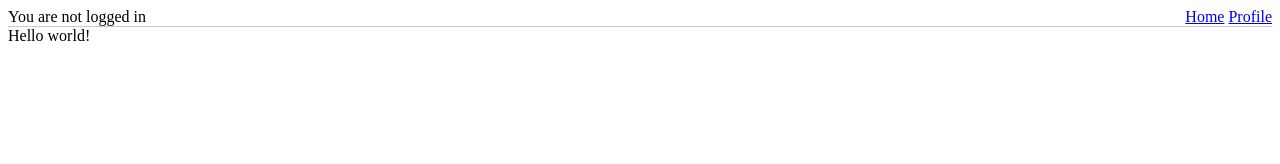
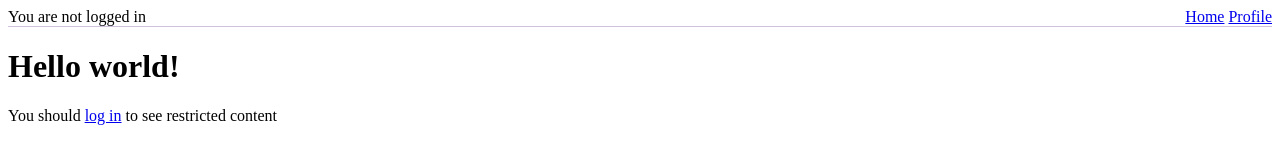
Before and after one commit to prawee/gatsby-auth, a Gatsby site: page / in a window 1280 px wide. Built offline with nearby package versions, Linux system fonts and the light colour scheme; Gatsby itself is replaced by a stand-in of ours.

Commit message:
update text on first page

```diff
--- a/src/pages/index.js
+++ b/src/pages/index.js
@@ -1,4 +1,20 @@
 import React from "react"
+import { Link } from 'gatsby'
+import { getuser, isLoggedIn, getUser } from '../services/auth'
 import Layout from '../components/layout'
 
-export default () => <Layout>Hello world!</Layout>
+export default () => <Layout>
+  <h1>Hello {isLoggedIn() ? getUser().name : 'world'}!</h1>
+  <p>
+    {isLoggedIn() ? (
+      <>
+        You are logged in, so check your(" ")
+        <Link to="/app/profile">profile</Link>
+      </>
+    ) : (
+      <>
+        You should <Link to="/app/login">log in</Link> to see restricted content
+      </>
+    )}
+  </p>
+</Layout>
```
